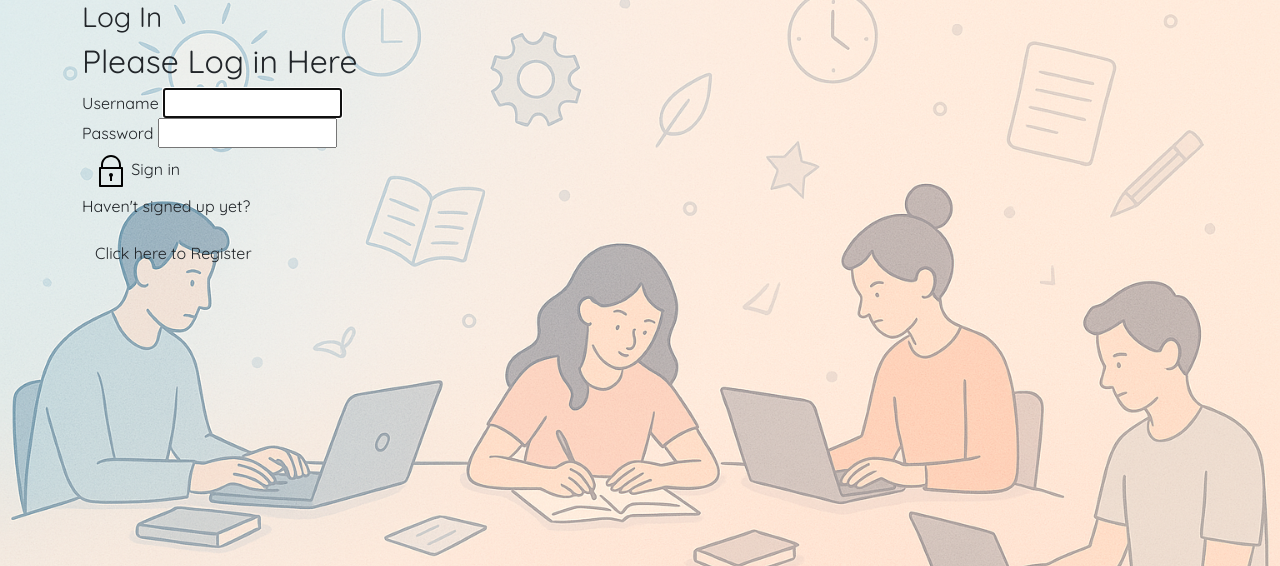
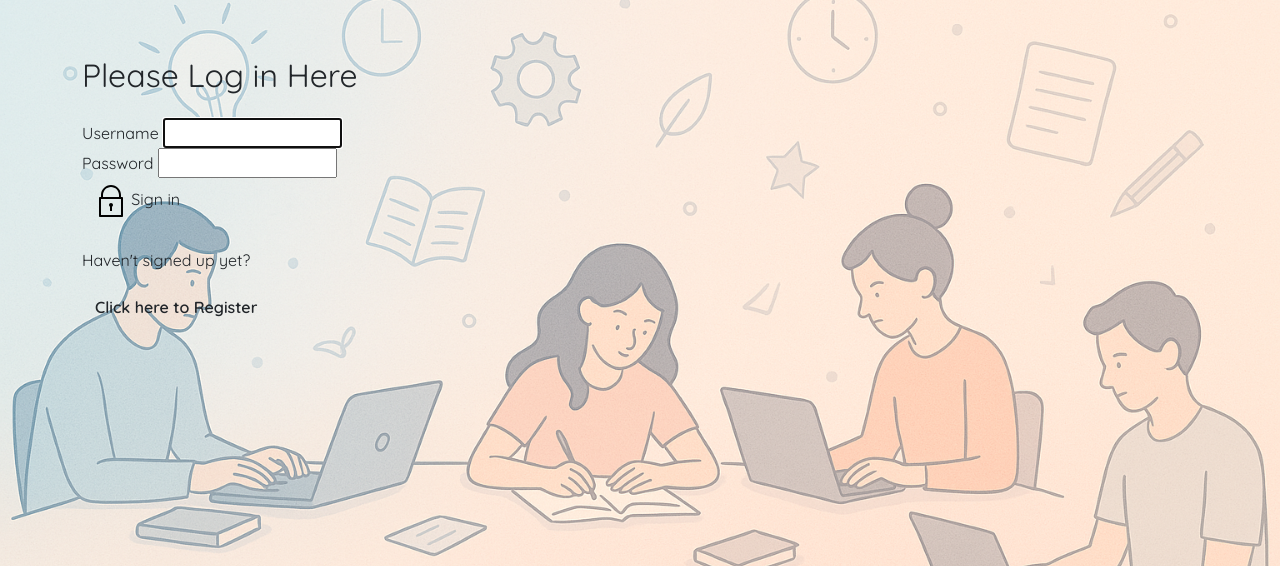
Before and after one commit to rafanahmed/Django-AI-Study-Assistant, a Django app: page /login/ in a window 1280 px wide. Shown: the part 56-622 px from the top of the page. Run offline with Django 5.2, Linux system fonts and the light colour scheme.

Commit message:
updated styling on login and register pages

```diff
--- a/base/templates/base/login.html
+++ b/base/templates/base/login.html
@@ -1,11 +1,30 @@
 {% extends 'base/base.html' %}
 
 {% block content %}
+<style>
+  .auth__action .btn--link {
+    font-weight: bold;
+  }
+  .layout__box {
+    margin-top: 2rem;
+  }
+
+  .layout__boxHeader {
+    padding-top: 1.5rem;
+  }
+  .btn--main {
+    margin-bottom: 1.5rem;
+  }
+  .auth__tagline {
+    margin-bottom: 1.5rem;
+    display: block;
+  }
+
+</style>
 
 <main class="auth layout">
 
   {% if page == 'login' %}
-
   <div class="container">
     <div class="layout__box">
       <div class="layout__boxHeader">
@@ -67,7 +86,6 @@
     <div class="layout__box">
       <div class="layout__boxHeader">
         <div class="layout__boxTitle">
-          <h3>Log In</h3>
         </div>
       </div>
       <div class="layout__body">
--- a/base/views.py
+++ b/base/views.py
@@ -88,7 +88,7 @@ def register(request):
             return redirect('ai_features:login')
     else:
         form = RegisterForm()
-    return render(request, 'base/login.html', {'form': form})
+    return render(request, 'base/register.html', {'form': form})
 
 
 def user_logout(request):
```
Also changed, not shown: base/templates/base/register.html (+17 -2 lines).
